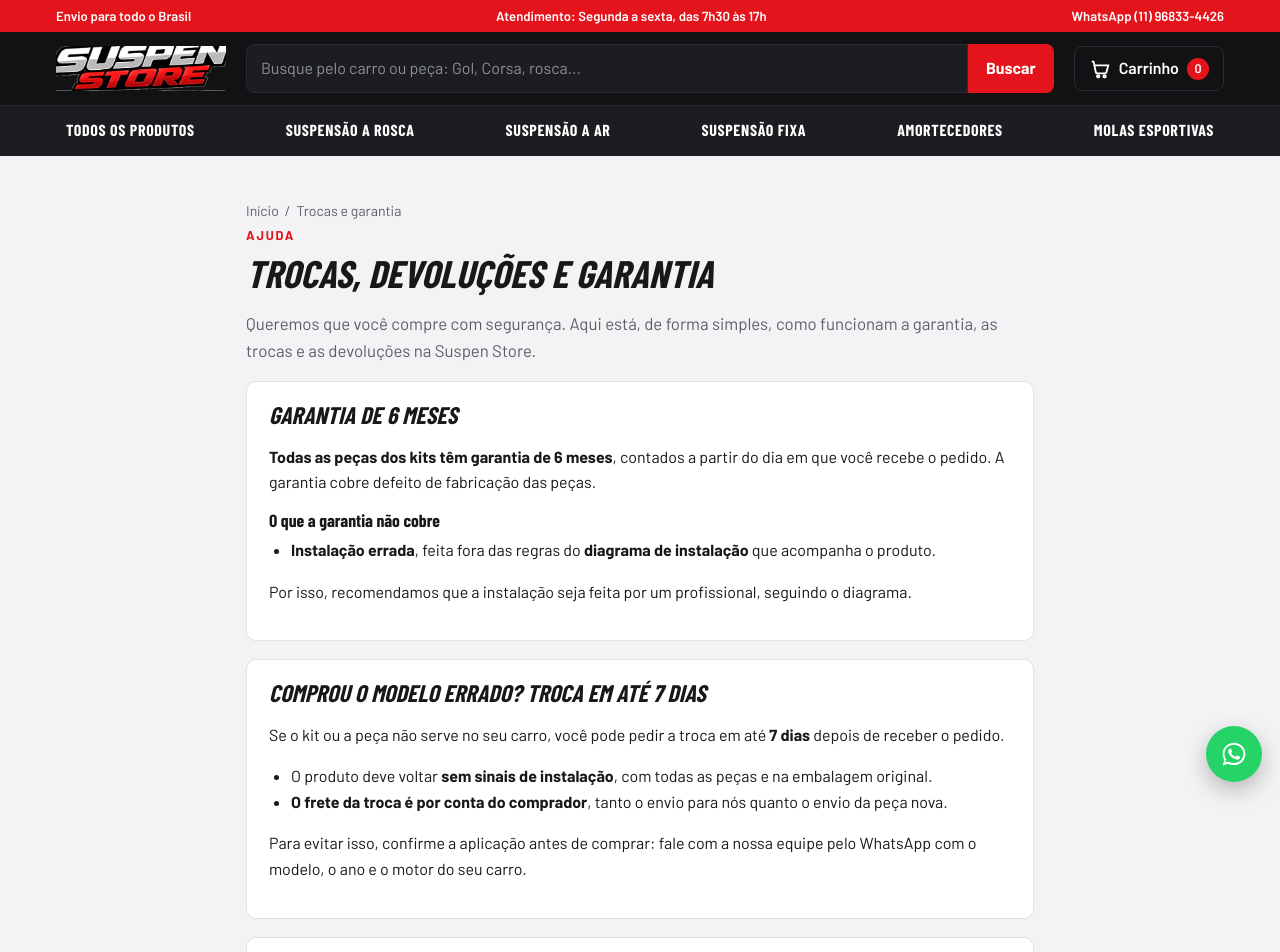
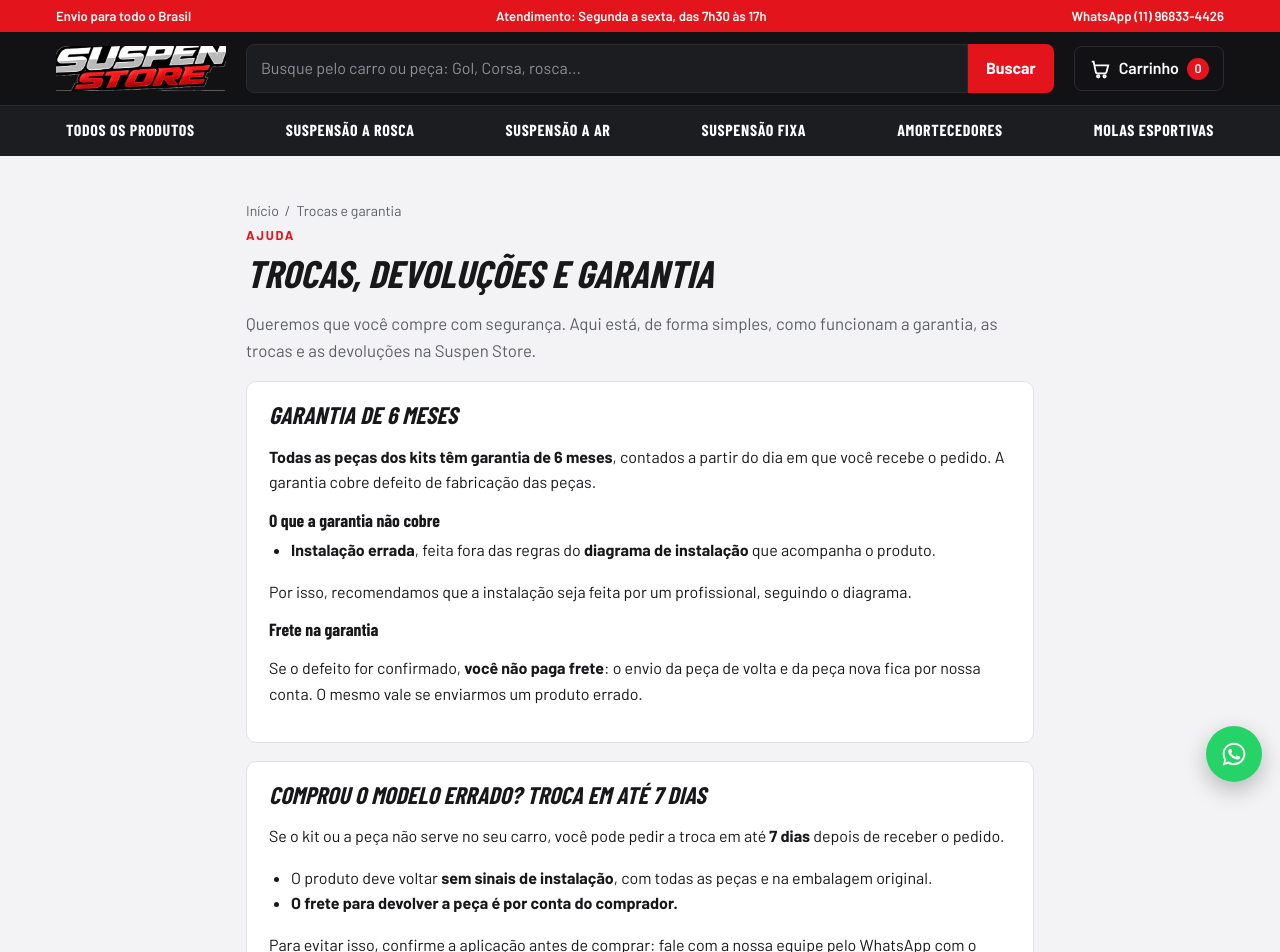
Before and after one commit to ILeozeraI/suspen-store, a Next.js app: page /trocas-e-garantia in a window 1280 px wide. Shown: the top 952 px of the page. Built offline with nearby package versions, Linux system fonts and the light colour scheme; no server answers; a web font is replaced by a local one.

Commit message:
Regras de frete na pagina de trocas

```diff
--- a/src/app/trocas-e-garantia/page.tsx
+++ b/src/app/trocas-e-garantia/page.tsx
@@ -37,6 +37,11 @@ export default function TrocasEGarantia() {
           </li>
         </ul>
         <p>Por isso, recomendamos que a instalação seja feita por um profissional, seguindo o diagrama.</p>
+        <h3>Frete na garantia</h3>
+        <p>
+          Se o defeito for confirmado, <strong>você não paga frete</strong>: o envio da peça de volta e da peça nova fica
+          por nossa conta. O mesmo vale se enviarmos um produto errado.
+        </p>
       </section>
 
       <section>
@@ -50,8 +55,7 @@ export default function TrocasEGarantia() {
             O produto deve voltar <strong>sem sinais de instalação</strong>, com todas as peças e na embalagem original.
           </li>
           <li>
-            <strong>O frete da troca é por conta do comprador</strong>, tanto o envio para nós quanto o envio da peça
-            nova.
+            <strong>O frete para devolver a peça é por conta do comprador.</strong>
           </li>
         </ul>
         <p>
@@ -65,7 +69,8 @@ export default function TrocasEGarantia() {
         <p>
           Pelo Código de Defesa do Consumidor (art. 49), quem compra pela internet pode desistir da compra em até{" "}
           <strong>7 dias</strong> depois de receber o pedido, sem precisar explicar o motivo. Nesse caso, devolvemos{" "}
-          <strong>o valor que você pagou, incluindo o frete</strong>, depois que o produto chegar de volta.
+          <strong>o valor que você pagou, incluindo o frete</strong>, depois que o produto chegar de volta, e{" "}
+          <strong>o frete da devolução fica por nossa conta</strong>. O mesmo vale se o pedido for cancelado.
         </p>
       </section>
 
```
Also changed, not shown: 1 other file (tests, documents, lock files or other folders).
